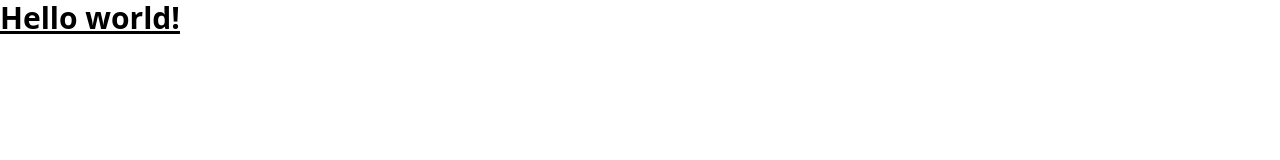
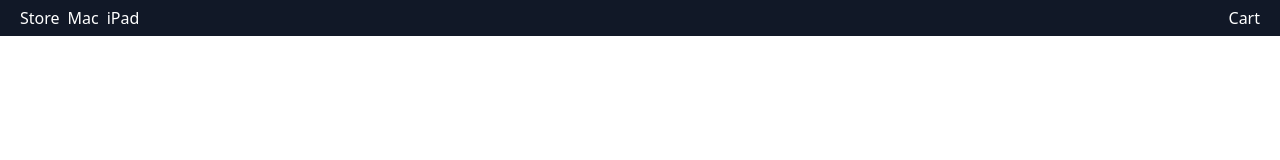
Before and after one commit to nrjdalal/learn-web-easy, a plain HTML site: page index.html in a window 1280 px wide. Drawn offline with nearby package versions, Linux system fonts and the light colour scheme.

Commit message:
updated readme

```diff
--- a/index.html
+++ b/index.html
@@ -6,6 +6,16 @@
     <script src="https://cdn.tailwindcss.com"></script>
   </head>
   <body>
-    <h1 class="text-3xl font-bold underline">Hello world!</h1>
+    <!-- navbar -->
+    <div class="flex justify-between bg-gray-900 px-5 py-1.5 text-white">
+      <!-- item 1 -->
+      <div class="flex gap-2">
+        <p>Store</p>
+        <p>Mac</p>
+        <p>iPad</p>
+      </div>
+      <!-- item 2 -->
+      <p>Cart</p>
+    </div>
   </body>
 </html>
```
Also changed, not shown: 1 other file.
